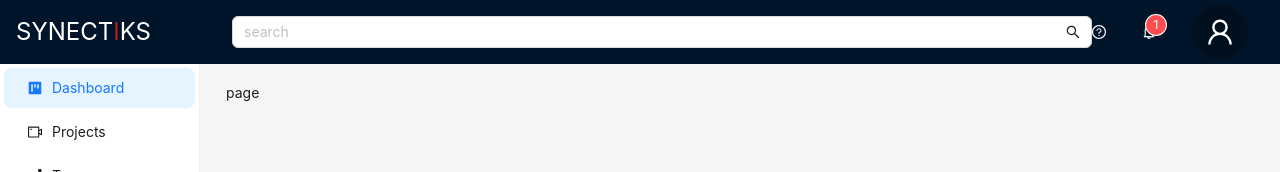
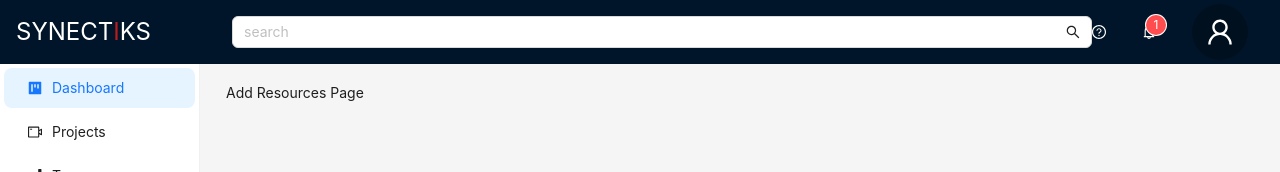
Before and after one commit to mustafa-synectiks/workflow, a Next.js app: page /main/projects/addedResources in a window 1280 px wide. Shown: the top 172 px of the page. Built offline with nearby package versions, Linux system fonts and the light colour scheme.

Commit message:
pushing with Shoeb branch

```diff
--- a/src/app/main/projects/addedResources/page.js
+++ b/src/app/main/projects/addedResources/page.js
@@ -2,7 +2,7 @@ import React from 'react'
 
 const page = () => {
   return (
-    <div>page</div>
+    <div>Add Resources Page</div>
   )
 }
 
```
